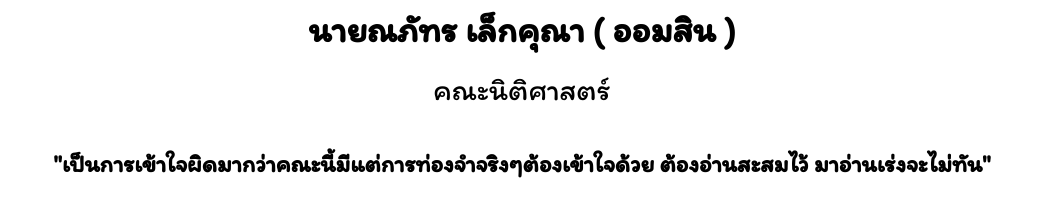
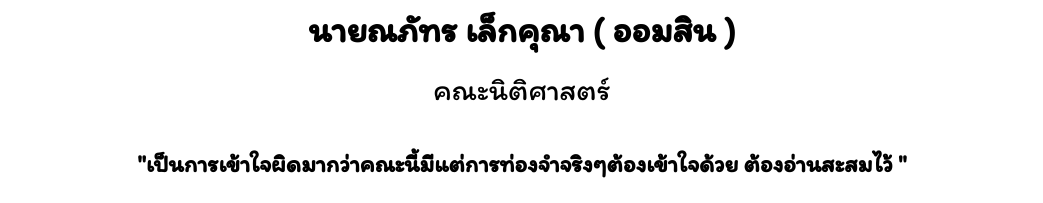
Before and after one commit to impalmn/16Inspirations-aomsin, a plain HTML site: page index.html in a window 1280 px wide. Shown: the part 999-1202 px from the top of the page, without its empty margins (118-1161 px from the left). Drawn offline with nearby package versions, Linux system fonts and the light colour scheme.

Commit message:
Update index.html

```diff
--- a/index.html
+++ b/index.html
@@ -48,7 +48,7 @@ h2,h3,h4,h5,h6,p {font-family: "Itim", sans-serif}
   <!-- ???? -->
   <div class="w3-container w3-center">
 
-  <p class="w3-xlarge">"เป็นการเข้าใจผิดมากว่าคณะนี้มีแต่การท่องจำจริงๆต้องเข้าใจด้วย ต้องอ่านสะสมไว้ มาอ่านเร่งจะไม่ทัน"</p>
+  <p class="w3-xlarge">"เป็นการเข้าใจผิดมากว่าคณะนี้มีแต่การท่องจำจริงๆต้องเข้าใจด้วย ต้องอ่านสะสมไว้ "</p>
 </div>
 
   <!-- bar -->
```
